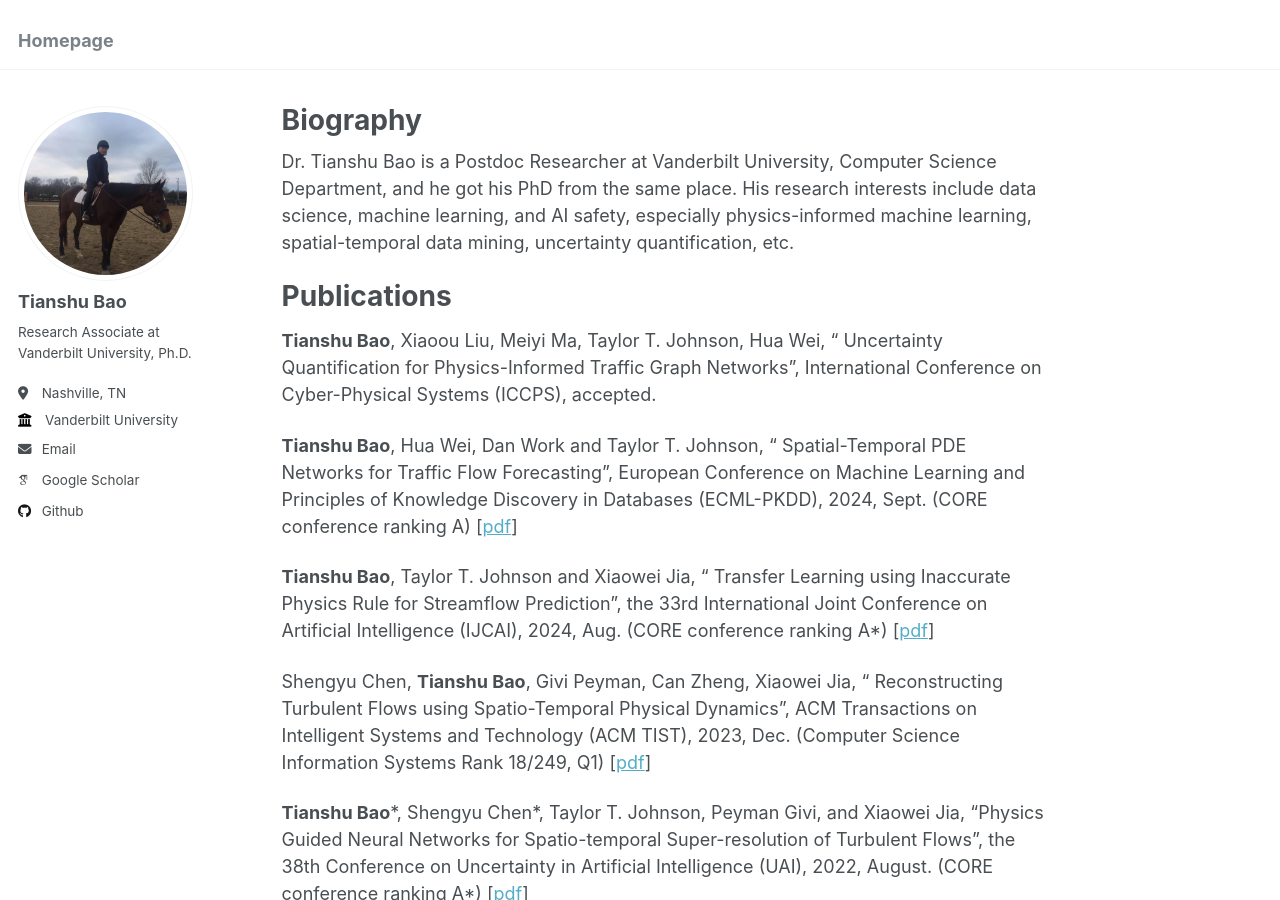
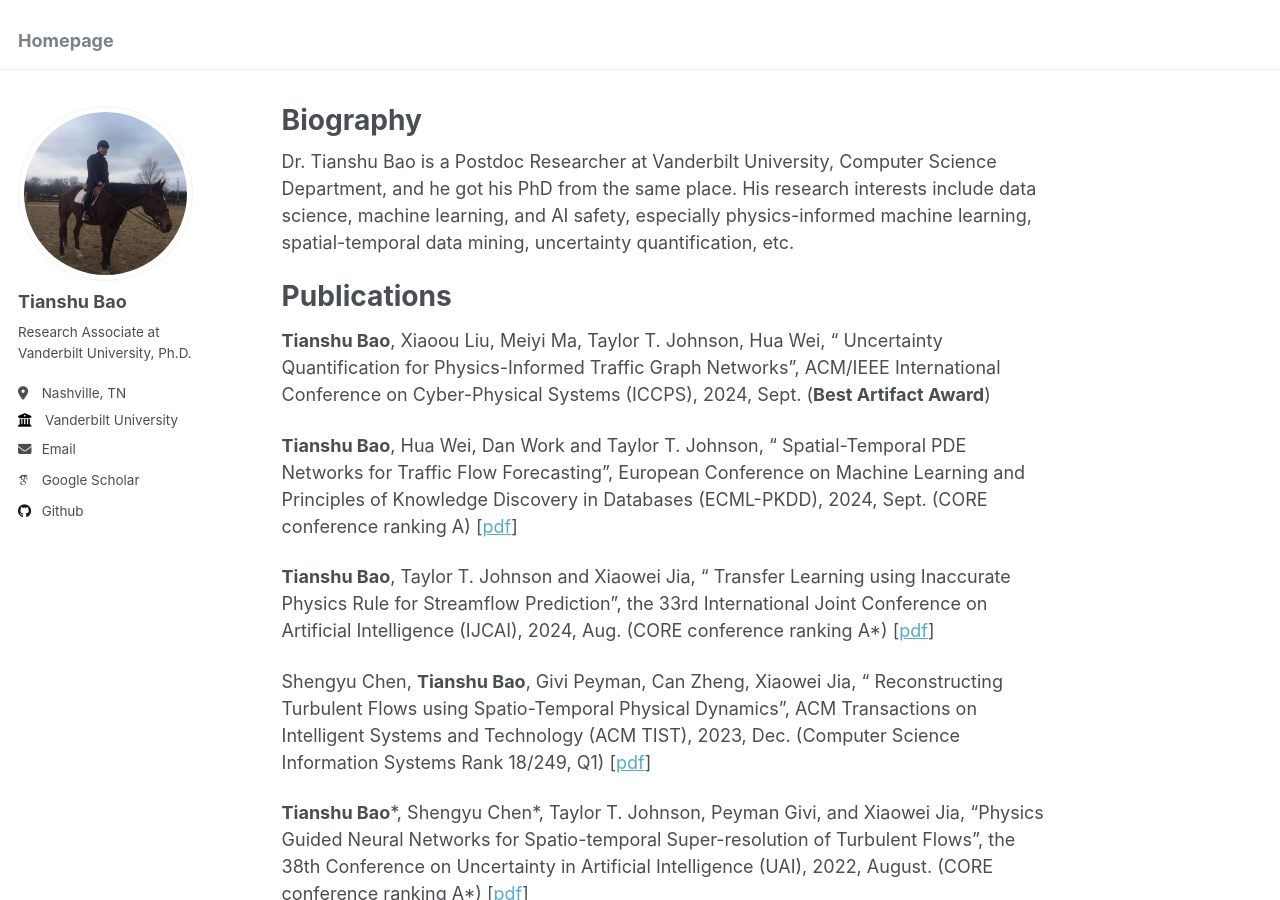
Before and after one commit to tianshubao1/tianshubao1.github.io, a Jekyll site: the page built from _pages/about.md, in a window 1280 px wide and 900 px high. Built offline with Jekyll 4.4.1, drawn with Linux system fonts in a browser that asks for light colours; some web fonts are replaced.

Commit message:
Update about.md

```diff
--- a/_pages/about.md
+++ b/_pages/about.md
@@ -11,7 +11,7 @@ Dr. Tianshu Bao is a Postdoc Researcher at Vanderbilt University, Computer Scien
 
 Publications
 ======
-**Tianshu Bao**, Xiaoou Liu, Meiyi Ma, Taylor T. Johnson, Hua Wei, " Uncertainty Quantification for Physics-Informed Traffic Graph Networks", International Conference on Cyber-Physical Systems (ICCPS), accepted.
+**Tianshu Bao**, Xiaoou Liu, Meiyi Ma, Taylor T. Johnson, Hua Wei, " Uncertainty Quantification for Physics-Informed Traffic Graph Networks", ACM/IEEE International Conference on Cyber-Physical Systems (ICCPS), 2024, Sept. (**Best Artifact Award**)
 
 **Tianshu Bao**, Hua Wei, Dan Work and Taylor T. Johnson, " Spatial-Temporal PDE Networks for Traffic Flow Forecasting", European Conference on Machine Learning and Principles of Knowledge Discovery in Databases (ECML-PKDD), 2024, Sept. (CORE conference ranking A) [<a href="/files/PDE_traffic_network_ECML.pdf" target="_blank">pdf</a>]
 
```
